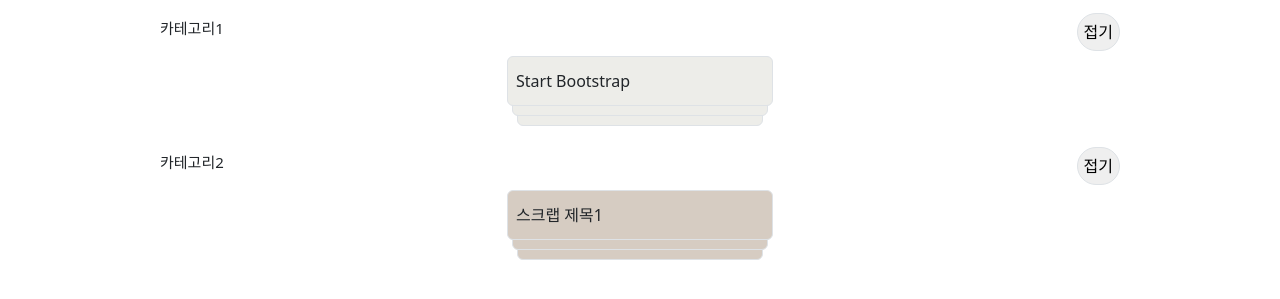
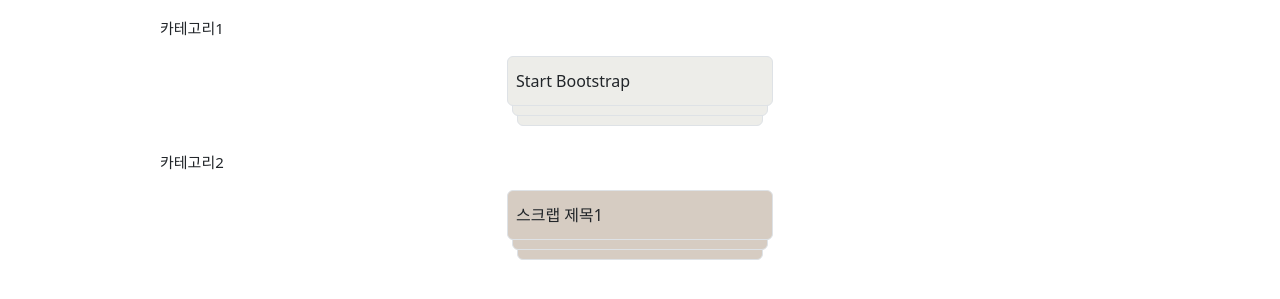
Before and after one commit to silvertae/stackery, a website with bundled scripts: page stackery-extension/popup.html in a window 1280 px wide. Shown: the part 101-400 px from the top of the page. Built offline with nearby package versions, Linux system fonts and the light colour scheme.

Commit message:
chore: 접기 버튼 계속 나타나는 문제 수정

```diff
--- a/stackery-extension/src/mainPage.js
+++ b/stackery-extension/src/mainPage.js
@@ -94,7 +94,7 @@ function makeCategory(category, idx) {
     <div class="scrap__category mx-auto w-75 mt-3" data-category-index="${idx}">
       <header class="category__header d-flex justify-content-between">
         <h3 class="category__title">${category.title}</h3>
-        <button type="button" class="btn--close border rounded-pill">접기</button>
+        <button type="button" class="btn--close border rounded-pill invisible">접기</button>
       </header>
       <div class="category__container w-100 d-flex flex-column align-items-center" data-category-index="${idx}">
         ${createItemsTemplate(category.items, state.selectMode, categoryColor)}
```
Also changed, not shown: stackery-extension/popup.html (+0 -3 lines).
